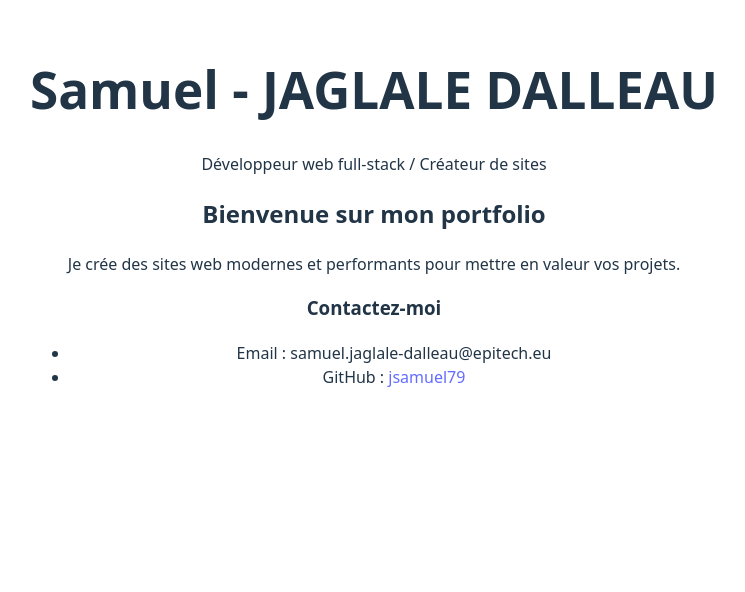
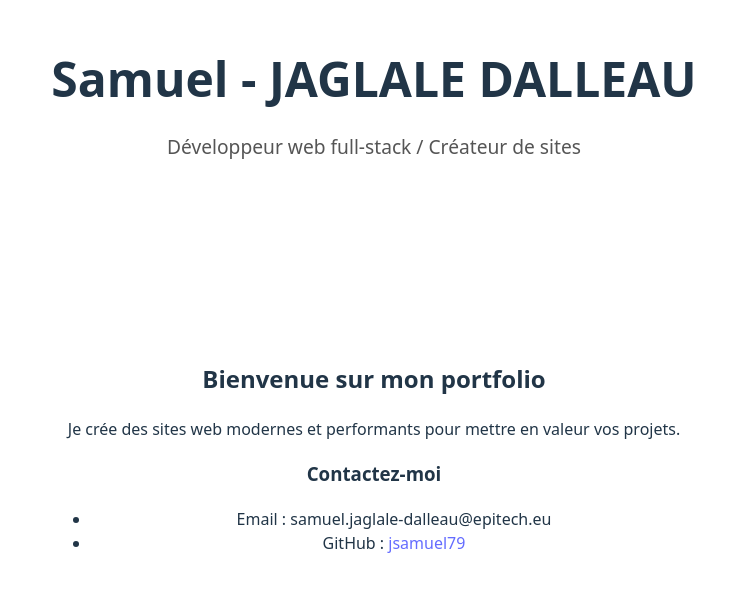
Before and after one commit to Jsamuel79/Jsamuel79.github.io, a React (Vite) app: page / in a window 1280 px wide. Shown: the part 184-776 px from the top of the page, without its empty margins (266-1011 px from the left). Built offline with nearby package versions, Linux system fonts and the light colour scheme.

Commit message:
add css on header

```diff
--- /dev/null
+++ b/src/components/Header.css
@@ -0,0 +1,20 @@
+header {
+  display: flex;
+  flex-direction: column;
+  justify-content: center;
+  align-items: center;
+  min-height: 60vh;
+}
+
+header h1 {
+  font-size: 3rem;
+  font-weight: 700;
+  text-align: center;
+  margin-bottom: 0.5rem;
+}
+
+header p {
+  font-size: 1.2rem;
+  text-align: center;
+  color: #555;
+}
--- a/src/components/Header.jsx
+++ b/src/components/Header.jsx
@@ -1,3 +1,5 @@
+import './Header.css'
+
 function Header() {
   return (
     <header>
```
